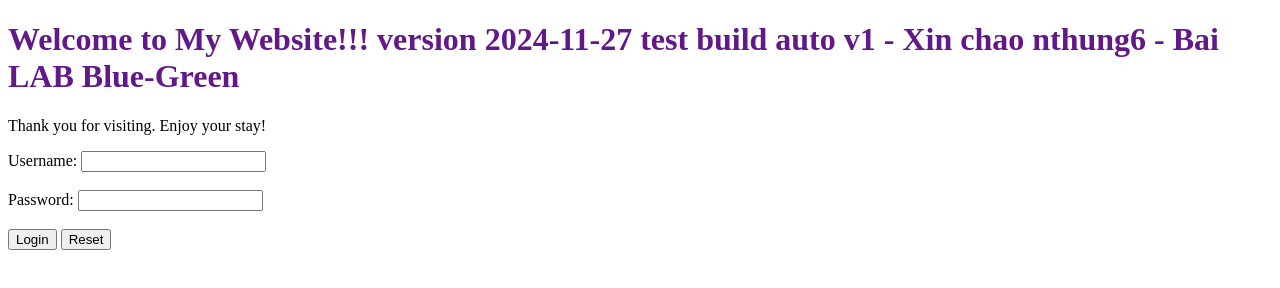
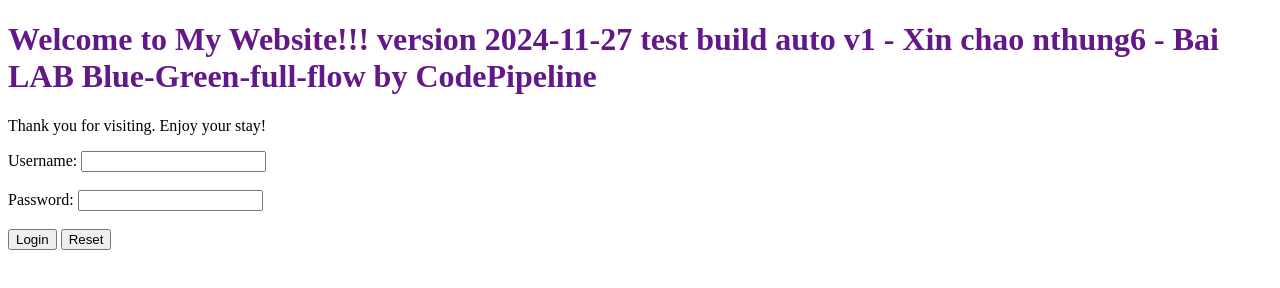
Before and after one commit to hunghoccloud/nodejs-random-color, a website: page public/index.html in a window 1280 px wide. Drawn offline with Linux system fonts and the light colour scheme.

Commit message:
Update index.html

```diff
--- a/public/index.html
+++ b/public/index.html
@@ -7,7 +7,7 @@
 </head>
 
 <body>
-    <h1 id="welcome" style="color: #631889;">Welcome to My Website!!! version 2024-11-27 test build auto v1 - Xin chao nthung6 - Bai LAB Blue-Green </h1>
+    <h1 id="welcome" style="color: #631889;">Welcome to My Website!!! version 2024-11-27 test build auto v1 - Xin chao nthung6 - Bai LAB Blue-Green-full-flow by CodePipeline </h1>
     <p>Thank you for visiting. Enjoy your stay!</p>
 
     <form action="/api/login" method="POST">
```
